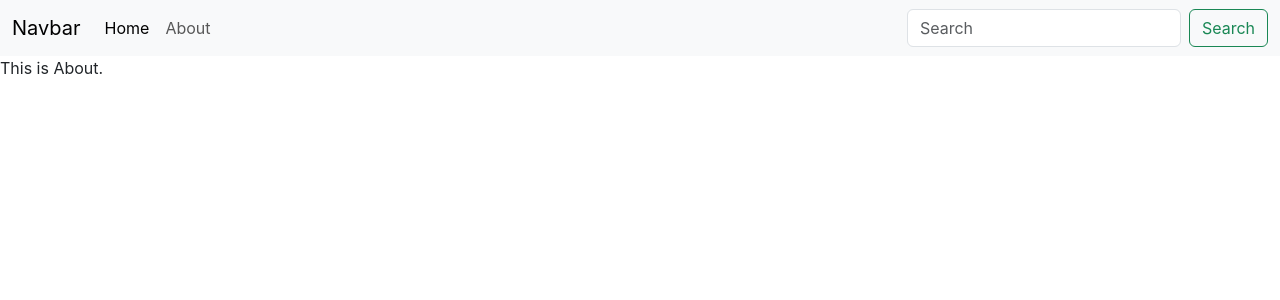
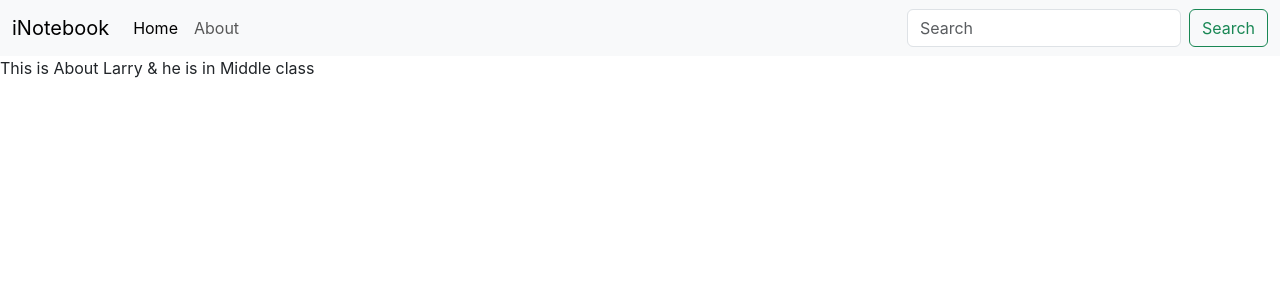
Before and after one commit to wanderwisecoder/iNotebook_App-ReactJs, a React (Create React App) app: page /about in a window 1280 px wide. Shown: the top 300 px of the page. Built offline with nearby package versions, Linux system fonts and the light colour scheme.

Commit message:
useContext hook: Using React Context API

```diff
--- a/src/App.js
+++ b/src/App.js
@@ -3,10 +3,12 @@
 import Navbar from './components/Navbar';
 import Home from './components/Home';
 import About from './components/About';
+import NoteState from './context/notes/NoteState';
 
 function App() {
 	return (
 		<>
+			<NoteState>
 				<Router>
 					<Navbar />
 					<Routes>
@@ -14,6 +16,7 @@
 						<Route exact path='/about' element={<About />}></Route>
 					</Routes>
 				</Router>
+			</NoteState>
 		</>
 	);
 }
--- a/src/components/About.js
+++ b/src/components/About.js
@@ -1,7 +1,18 @@
-import React from 'react';
+import React, { useContext, useEffect } from 'react';
+import noteContext from '../context/notes/noteContext';
 
 const About = () => {
-	return <div>This is About.</div>;
+	const a = useContext(noteContext);
+	useEffect(() => {
+		a.update();
+		// eslint-disable-next-line
+	}, []);
+
+	return (
+		<div>
+			This is About {a.state.name} & he is in {a.state.class} class
+		</div>
+	);
 };
 
 export default About;
--- a/src/components/Navbar.js
+++ b/src/components/Navbar.js
@@ -7,7 +7,7 @@
 		<nav className='navbar navbar-expand-lg bg-body-tertiary'>
 			<div className='container-fluid'>
 				<Link className='navbar-brand' to='/'>
-					Navbar
+					iNotebook
 				</Link>
 				<button className='navbar-toggler' type='button' data-bs-toggle='collapse' data-bs-target='#navbarSupportedContent' aria-controls='navbarSupportedContent' aria-expanded='false' aria-label='Toggle navigation'>
 					<span className='navbar-toggler-icon'></span>
--- /dev/null
+++ b/src/context/notes/NoteState.js
@@ -0,0 +1,23 @@
+import NoteContext from './noteContext';
+import { useState } from 'react';
+
+const NoteState = (props) => {
+	const s1 = {
+		name: 'Suraj',
+		class: 'Higher',
+	};
+	// To Update the State
+	const [state, setState] = useState(s1);
+	const update = () => {
+		setTimeout(() => {
+			setState({
+				name: 'Larry',
+				class: 'Middle',
+			});
+		}, 5000);
+	};
+
+	return <NoteContext.Provider value={{ state, update }}>{props.children}</NoteContext.Provider>;
+};
+
+export default NoteState;
--- /dev/null
+++ b/src/context/notes/noteContext.js
@@ -0,0 +1,5 @@
+import { createContext } from 'react';
+
+const noteContext = createContext();
+
+export default noteContext;
```
Lines whose indentation alone changed are shown as unchanged.
